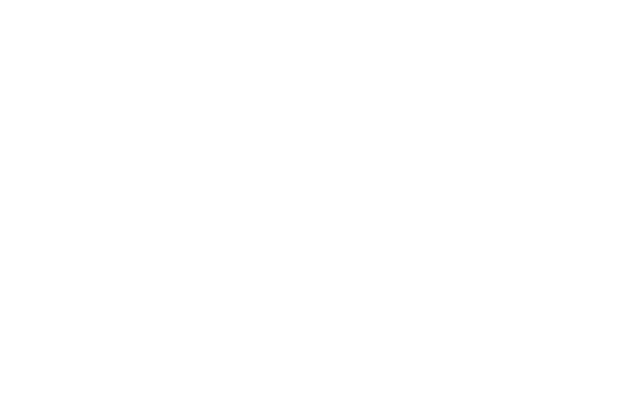
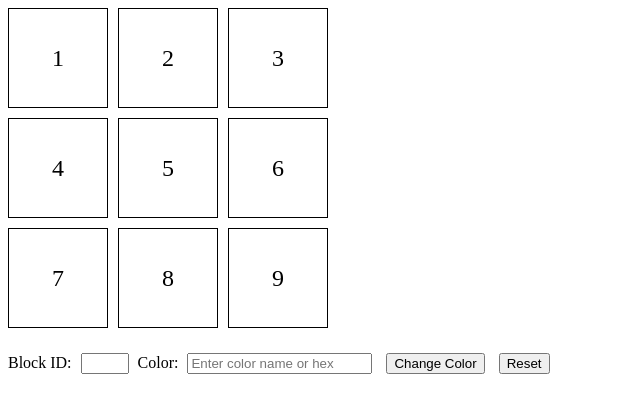
Before and after one commit to acciojob/Replit-Asian-Paints-mittalaman797-rgb, a website: page main.html in a window 1280 px wide. Shown: the whole page, without its empty margins (0-640 px from the left). Drawn offline with Linux system fonts and the light colour scheme.

Commit message:
created a submission

```diff
--- a/main.html
+++ b/main.html
@@ -3,11 +3,35 @@
 <html>
 
 <head>
+	<title>Replit Asian Paints</title>
 	<link rel="stylesheet" href="styles.css">
 </head>
 
 <body>
 	<!-- the entire body must be written by student -->
+
+    <div id="grid-container">
+        <div class="grid-item" id="1">1</div>
+        <div class="grid-item" id="2">2</div>
+        <div class="grid-item" id="3">3</div>
+        <div class="grid-item" id="4">4</div>
+        <div class="grid-item" id="5">5</div>
+        <div class="grid-item" id="6">6</div>
+        <div class="grid-item" id="7">7</div>
+        <div class="grid-item" id="8">8</div>
+        <div class="grid-item" id="9">9</div>
+    </div>
+
+    <label for="block_id">Block ID:</label>
+    <input type="number" id="block_id" min="1" max="9">
+
+    <label for="colour_id">Color:</label>
+    <input type="text" id="colour_id" placeholder="Enter color name or hex">
+
+    <button id="change_button">Change Color</button>
+    <button id="Reset">Reset</button>
+
+
     <script type="text/javascript" src="./script.js">
 </script>
 
--- a/script.js
+++ b/script.js
@@ -1 +1,31 @@
 //your JS code here. If required.
+const changeBtn = document.getElementById("change_button");
+const resetBtn = document.getElementById("Reset");
+
+changeBtn.addEventListener("click", () => {
+    const blockId = document.getElementById("block_id").value;
+    const color = document.getElementById("colour_id").value;
+
+    // Get all grid items
+    const gridItems = document.querySelectorAll(".grid-item");
+
+    // Reset all grid items to transparent
+    gridItems.forEach(item => {
+        item.style.backgroundColor = "transparent";
+    });
+
+    // Change color of the selected block if valid
+    const targetBlock = document.getElementById(blockId);
+    if (targetBlock) {
+        targetBlock.style.backgroundColor = color;
+    } else {
+        alert("Please enter a valid block ID (1-9).");
+    }
+});
+
+resetBtn.addEventListener("click", () => {
+    const gridItems = document.querySelectorAll(".grid-item");
+    gridItems.forEach(item => {
+        item.style.backgroundColor = "transparent";
+    });
+});
--- a/styles.css
+++ b/styles.css
@@ -1 +1,21 @@
-/*  your css code here. If applicable */
+/*  your css code here. If applicable */#grid-container {
+            display: grid;
+            grid-template-columns: repeat(3, 100px);
+            grid-template-rows: repeat(3, 100px);
+            gap: 10px;
+            margin-bottom: 20px;
+        }
+
+        .grid-item {
+            display: flex;
+            justify-content: center;
+            align-items: center;
+            background-color: transparent;
+            border: 1px solid #000;
+            font-size: 24px;
+            cursor: pointer;
+        }
+
+        input, button {
+            margin: 5px;
+        }
```
